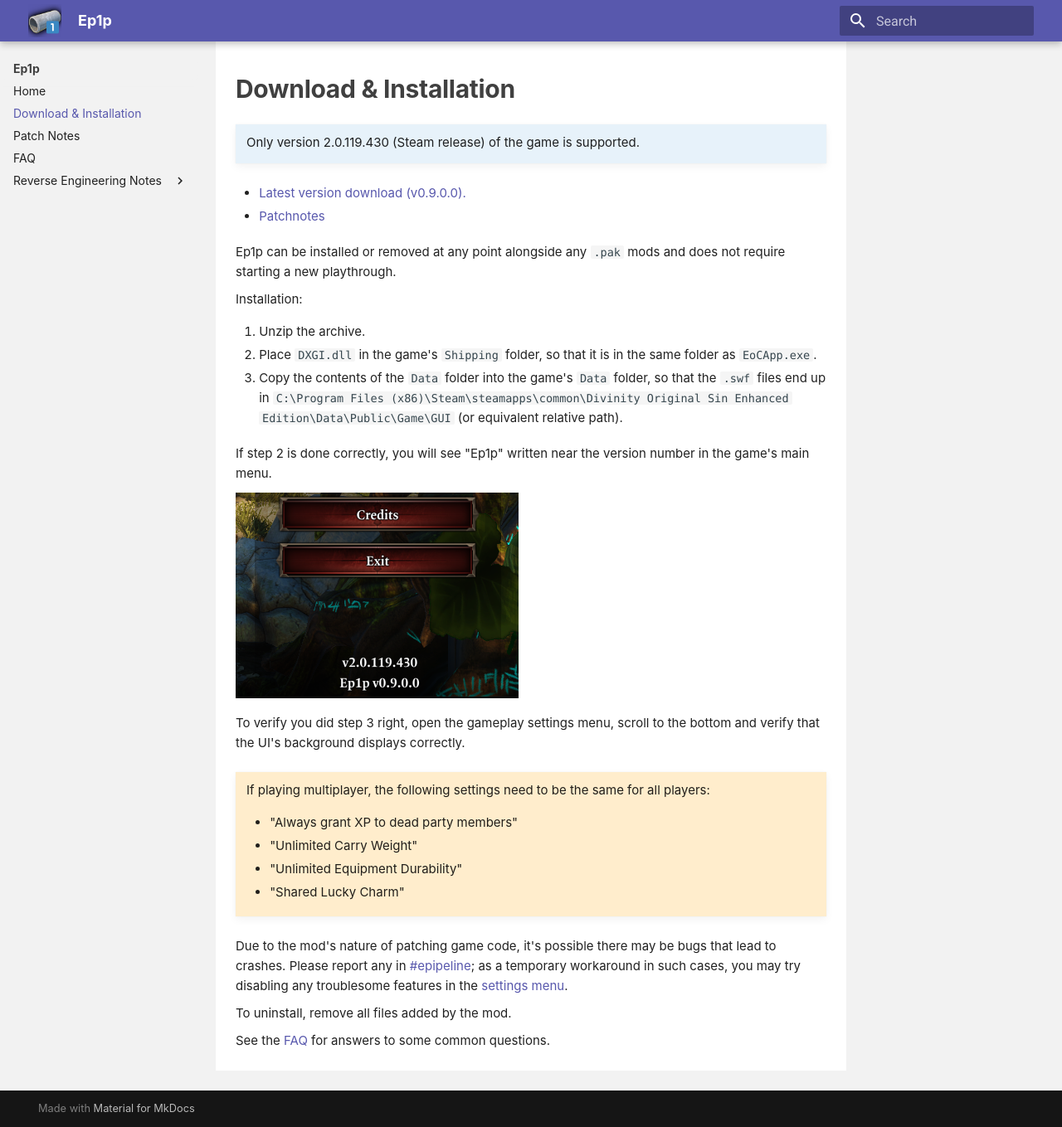
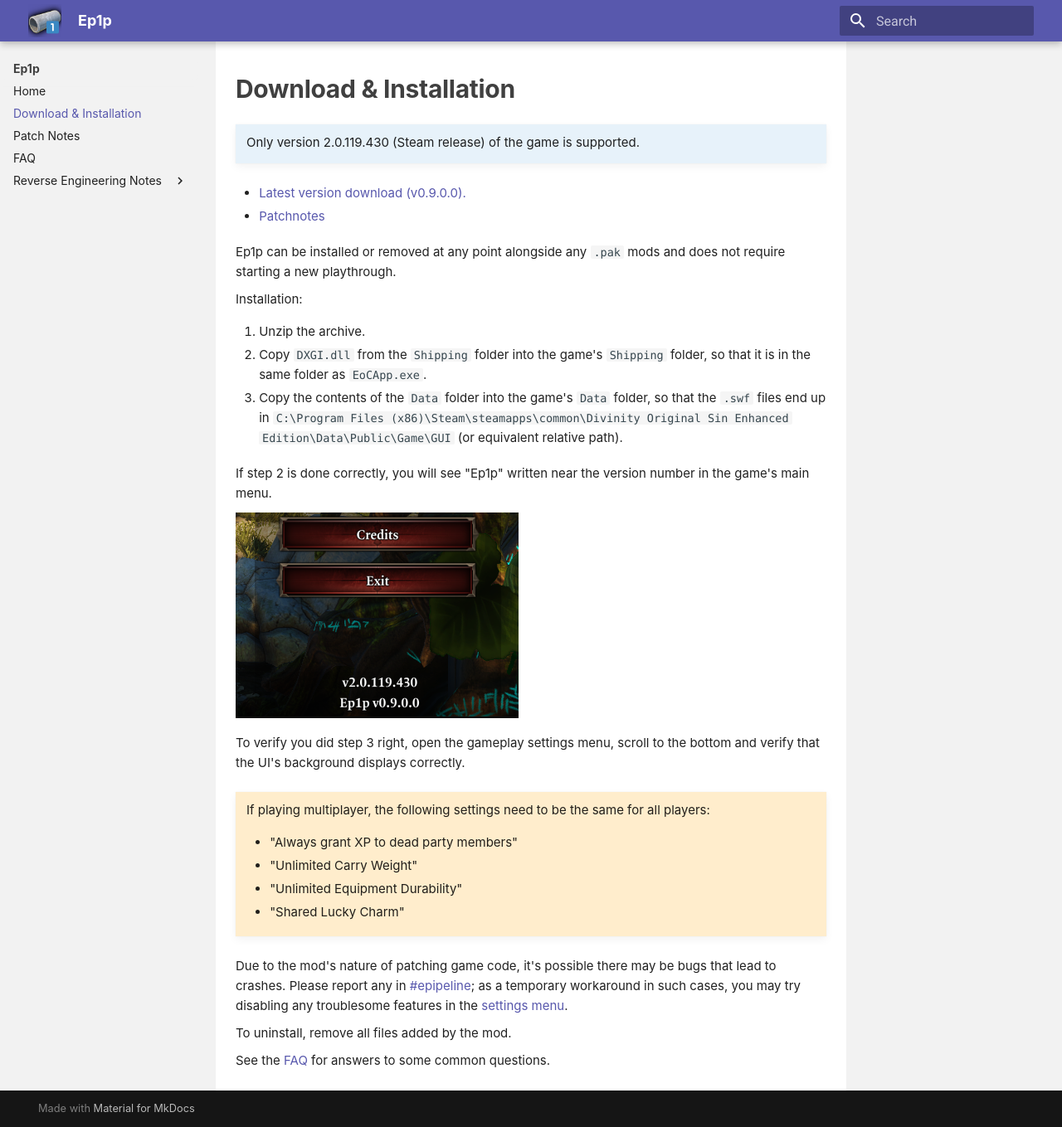
Before and after one commit to PinewoodPip/ep1p, an MkDocs documentation site: the page built from docs/docs/download.md, in a window 1280 px wide and 1359 px high. Shown: the whole window at 83% size. Built offline with MkDocs 1.6.1 and Material for MkDocs 9.7.7, drawn with Linux system fonts in a browser that asks for light colours.

Commit message:
Docs: adjust installation instructions, add download link

```diff
--- a/docs/docs/download.md
+++ b/docs/docs/download.md
@@ -2,7 +2,7 @@
 !!! info ""
     Only version 2.0.119.430 (Steam release) of the game is supported.
 
-- [Latest version download (v0.9.0.0).](TODO)
+- [Latest version download (v0.9.0.0).](https://drive.google.com/file/d/1FBiktbfshbQQv5T8nYYLJpo1xyuLzYen/view?usp=drive_link)
 - [Patchnotes](patchnotes.md)
 
 Ep1p can be installed or removed at any point alongside any `.pak` mods and does not require starting a new playthrough.
@@ -10,7 +10,7 @@
 Installation:
 
 1. Unzip the archive.
-2. Place `DXGI.dll` in the game's `Shipping` folder, so that it is in the same folder as `EoCApp.exe`.
+2. Copy `DXGI.dll` from the `Shipping` folder into the game's `Shipping` folder, so that it is in the same folder as `EoCApp.exe`.
 3. Copy the contents of the `Data` folder into the game's `Data` folder, so that the `.swf` files end up in `C:\Program Files (x86)\Steam\steamapps\common\Divinity Original Sin Enhanced Edition\Data\Public\Game\GUI` (or equivalent relative path).
 
 If step 2 is done correctly, you will see "Ep1p" written near the version number in the game's main menu.
```
